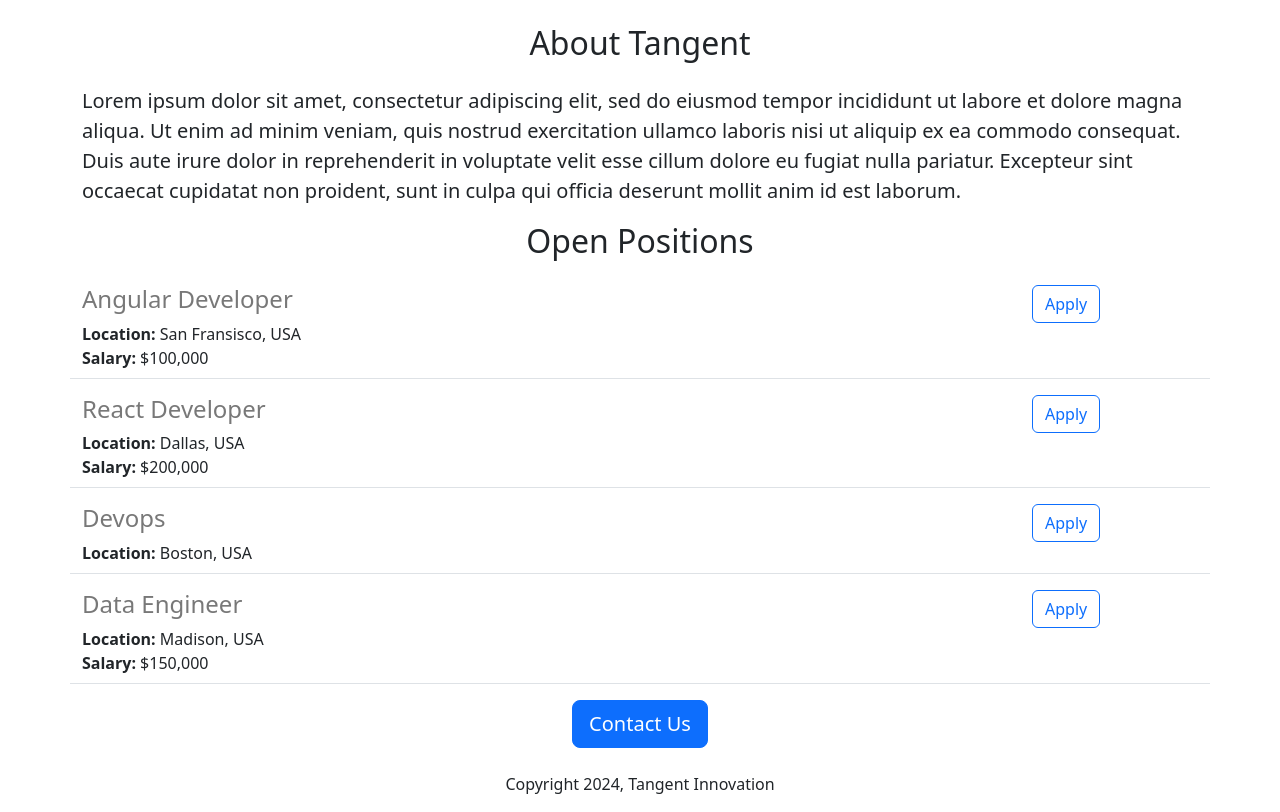
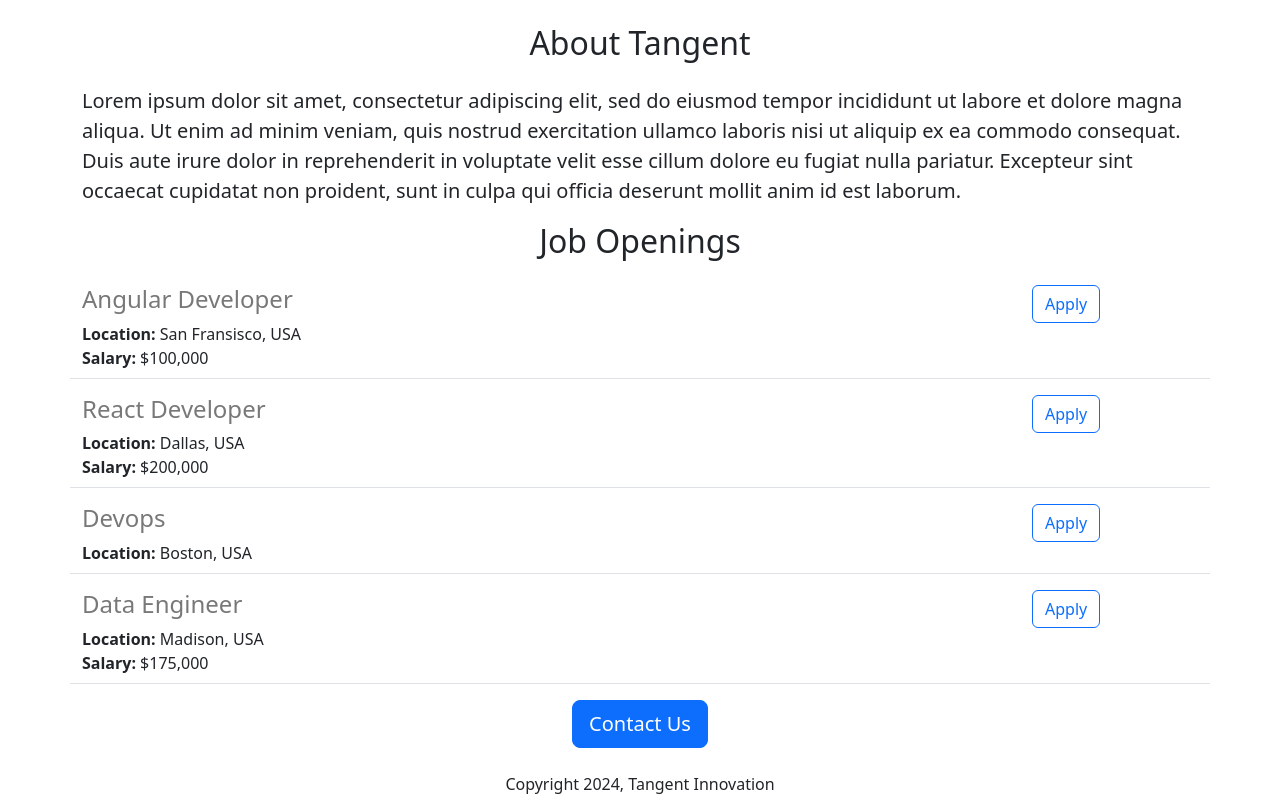
Before and after one commit to tanmaymaity6/python-flask_project-v2, a Flask app: page / in a window 1280 px wide. Shown: the part 440-1252 px from the top of the page. Run offline with Flask 3, Linux system fonts and the light colour scheme.

Commit message:
made some changes

```diff
--- a/app.py
+++ b/app.py
@@ -23,7 +23,7 @@ JOBS = [
         'id': 4,
         'title': 'Data Engineer',
         'location': 'Madison, USA',
-        'salary': '$150,000'
+        'salary': '$175,000'
     },
 ]
 
--- a/templates/home.html
+++ b/templates/home.html
@@ -23,7 +23,7 @@
     <p class="lead">
       Lorem ipsum dolor sit amet, consectetur adipiscing elit, sed do eiusmod tempor incididunt ut labore et dolore magna aliqua. Ut enim ad minim veniam, quis nostrud exercitation ullamco laboris nisi ut aliquip ex ea commodo consequat. Duis aute irure dolor in reprehenderit in voluptate velit esse cillum dolore eu fugiat nulla pariatur. Excepteur sint occaecat cupidatat non proident, sunt in culpa qui officia deserunt mollit anim id est laborum.
     </p>
-    <h2 class="text-center mt-2 mb-4"">Open Positions</h2>
+    <h2 class="text-center mt-2 mb-4"">Job Openings</h2>
     <div>
       {% for job in jobs %}
       {% include 'jobitem.html' %}
```
